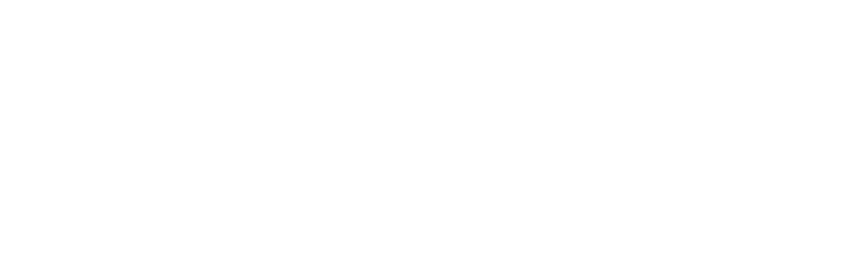
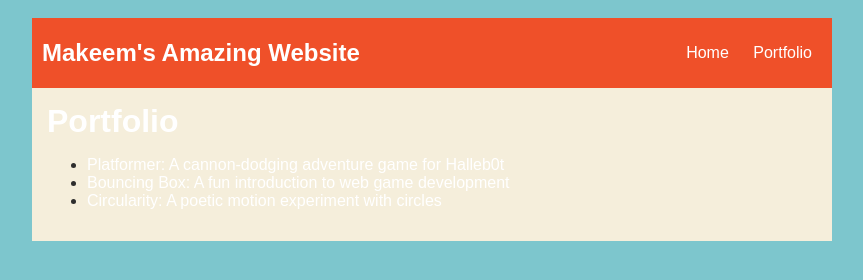
Before and after one commit to MakeemWade9299915/MakeemWade9299915.github.io, a plain HTML site: page portfolio.html in a window 1280 px wide. Shown: the whole page, without its empty margins (208-1071 px from the left). Drawn offline with Linux system fonts and the light colour scheme.

Commit message:
portfolio css

```diff
--- a/portfolio.html
+++ b/portfolio.html
@@ -0,0 +1,43 @@
+<!DOCTYPE html>
+<html>
+  <head>
+     <title>the best Computer Science Website</title>
+     <link rel="stylesheet" href="style.css" />
+  </head>
+
+
+  <body>
+    <!-- All content goes here -->
+    <div id="all-contents">
+       <nav>
+        <h1>Makeem's Amazing Website</h1>
+          <ul id="nav-ul">
+            <li class="nav-li">
+  <a href="index.html">Home</a>
+</li>
+<li class="nav-li">
+  <a href="portfolio.html">Portfolio</a>
+</li>
+</ul>
+  </nav>
+
+
+  <main>
+  <div class="content">
+    <h1>Portfolio</h1>
+    <ul id="portfolio">
+<li>
+  <a href="fsd-projects/platformer/">Platformer: A cannon-dodging adventure game for Halleb0t</a>
+</li>
+<li>
+  <a href="fsd-projects/bouncing-box/">Bouncing Box: A fun introduction to web game development</a>
+</li>
+<li>
+  <a href="fsd-projects/circularity/">Circularity: A poetic motion experiment with circles</a>
+</li>
+    </ul>
+  </div>
+  </main>
+    </div>
+  </body>
+</html>
--- a/style.css
+++ b/style.css
@@ -0,0 +1,62 @@
+   body {
+       background: rgb(125, 198, 205);
+       color: rgb(45, 45, 45);
+       padding: 10px;
+       font-family: arial;
+   }
+   #all-contents {
+     max-width: 800px;
+       margin: auto;
+   }
+
+   /* navigation menu */
+   nav {
+       background: rgb(239, 80, 41);
+      margin: 0 auto;
+       display: flex;
+       padding: 10px;
+   }
+   h1 {
+       display: flex;
+       align-items: center;
+       color: white;
+       flex: 1;
+       margin: 0;
+   }
+   #nav-ul {
+       list-style-image: none;
+   }
+   .nav-li {
+       display: inline-block;
+       padding: 0 10px;
+   }
+   a {
+       text-decoration: none;
+       color: #fff;
+   }
+
+   /* main container area beneath menu */
+   main {
+       background: rgb(245, 238, 219);
+       display: flex;
+   }
+   .sidebar {
+       margin-right: 25px;
+       padding: 10px;
+   }
+   .sidebar-img {
+       width: 200px;
+   }
+   .content {
+       flex: 1;
+       padding: 15px;
+   }
+
+   /* portfolio styles */
+   #interests {
+       border: 4px silver ridge;
+       padding: 8px;
+   }
+   h2, h3 {
+       margin: 0px;
+   }
```
Also changed, not shown: index.html (+35 -2 lines).
